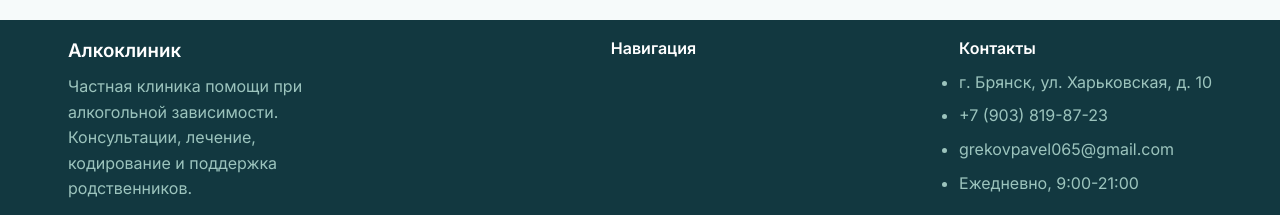
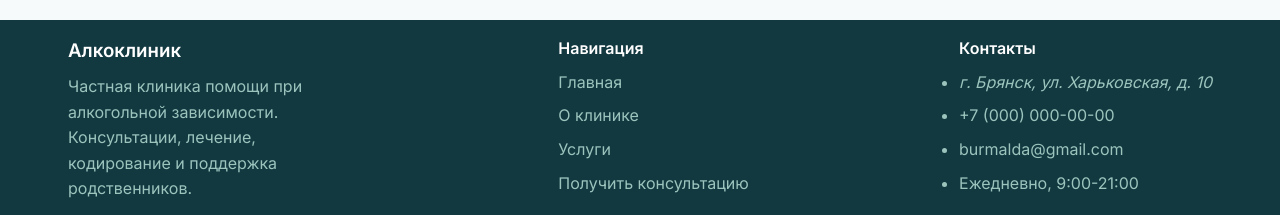
Before and after one commit to grekovpavel019/narcology, a React (Vite) app: page / in a window 1280 px wide. Shown: the part 2954-3169 px from the top of the page. Built offline with nearby package versions, Linux system fonts and the light colour scheme.

Commit message:
feature: add semantics in footer

```diff
--- a/src/sections/Footer/Footer.tsx
+++ b/src/sections/Footer/Footer.tsx
@@ -1,6 +1,6 @@
 import React, { type FC } from "react";
 
-import LinkButton from "@/shared/components/NavLinkButton";
+import LinkButton from "@/shared/components/LinkButton";
 
 import styles from "./Footer.module.scss";
 
@@ -16,19 +16,30 @@ const Footer: FC = (): React.JSX.Element => {
                 <div className={styles.nav}>
                     <h4>Навигация</h4>
                     <ul>
-                        {/* <li><LinkButton variant="inlineButton">Главная</LinkButton></li>
-                        <li><LinkButton variant="inlineButton">О клинике</LinkButton></li>
-                        <li><LinkButton variant="inlineButton">Услуги</LinkButton></li>
-                        <li><LinkButton variant="inlineButton">Получить консультацию</LinkButton></li> */}
+                        <li><LinkButton variant="inlineButton" to="/">Главная</LinkButton></li>
+                        <li><LinkButton variant="inlineButton" to="/about">О клинике</LinkButton></li>
+                        <li><LinkButton variant="inlineButton" to="/services">Услуги</LinkButton></li>
+                        <li><LinkButton variant="inlineButton" to="/contacts">Получить консультацию</LinkButton></li>
                     </ul>
                 </div>
 
                 <div className={styles.contacts}>
                     <h4>Контакты</h4>
                     <ul>
-                        <li>г. Брянск, ул. Харьковская, д. 10</li>
-                        <li>+7 (903) 819-87-23</li>
-                        <li>grekovpavel065@gmail.com</li>
+                        <li>
+                            <address>
+                                г. Брянск, ул. Харьковская, д. 10
+                            </address>
+                        </li>
+                        <li>
+                            <a href="tel:+70000000000"></a>
+                            +7 (000) 000-00-00
+                        </li>
+                        <li>
+                            <a href="mailto:burmalda@gmail.com">
+                                burmalda@gmail.com
+                            </a>
+                        </li>
                         <li>Ежедневно, 9:00-21:00</li>
                     </ul>
                 </div>
```
